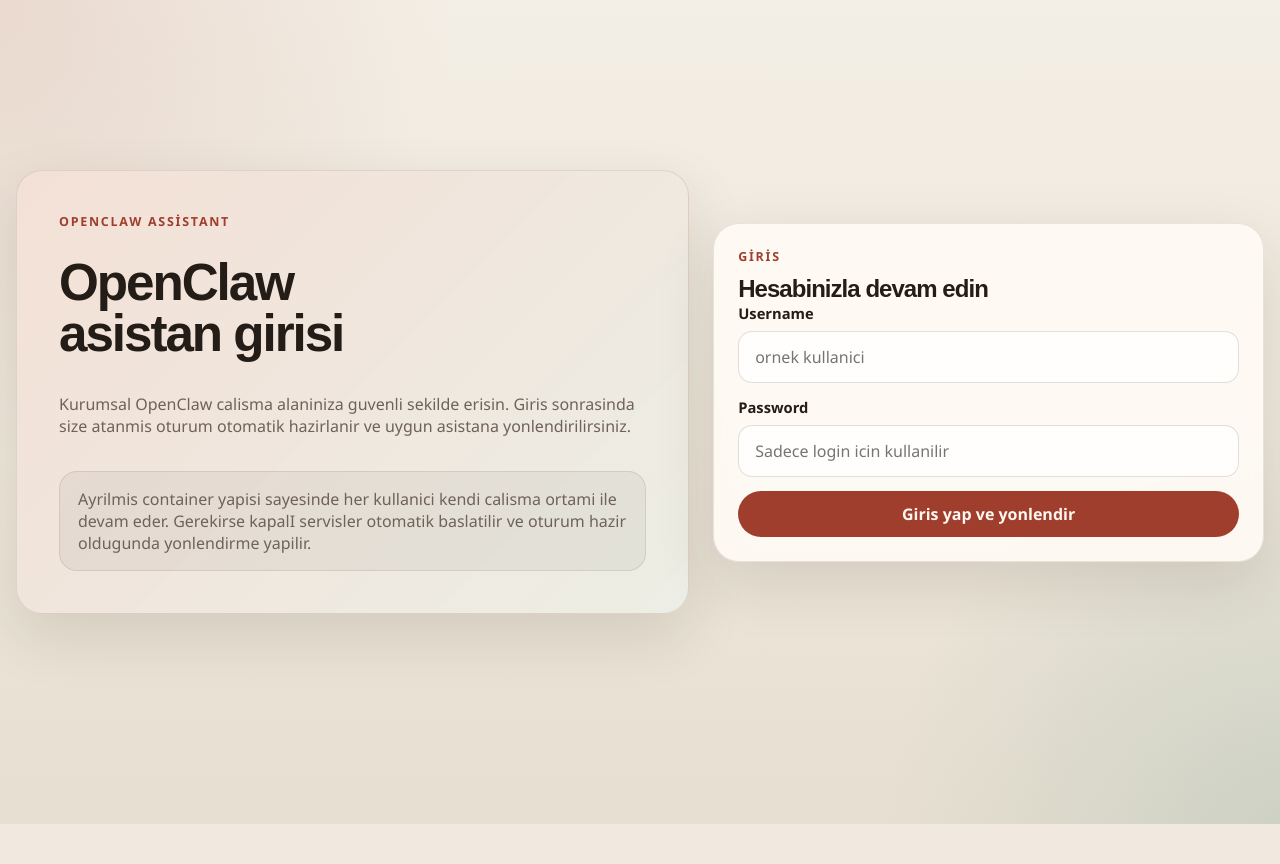
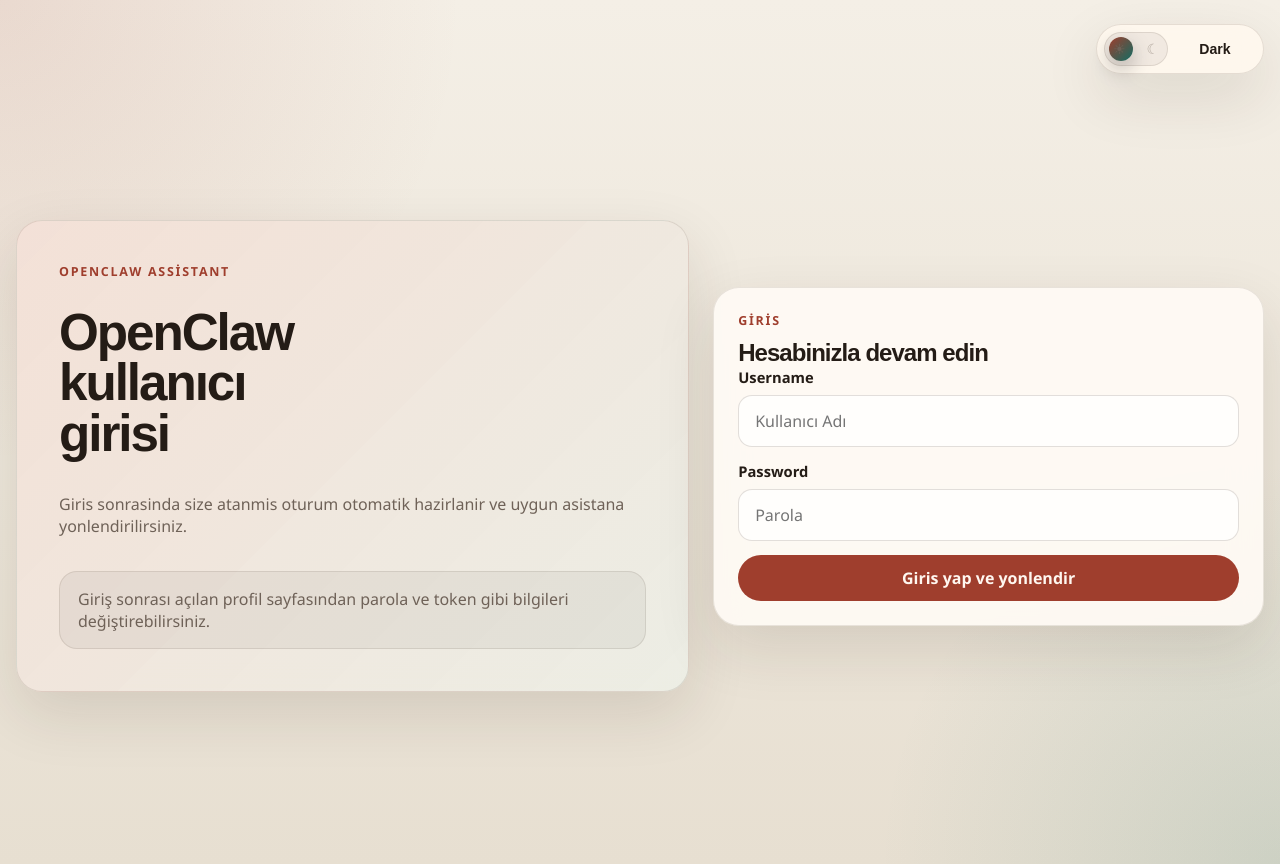
Before and after one commit to atalhatabak/openclaw-multi-instance, a Flask app: page / in a window 1280 px wide. Before the commit the page ends 824 px from the top, so only its background shows below. Run offline with Flask 3, Linux system fonts and the light colour scheme.

Commit message:
dark mode added, storage.ts patch update

```diff
--- a/static/app.js
+++ b/static/app.js
@@ -8,6 +8,67 @@
 
 function normalize(value) {
   return (value || "").toString().toLowerCase().trim();
+}
+
+function getSystemTheme() {
+  return window.matchMedia && window.matchMedia("(prefers-color-scheme: dark)").matches ? "dark" : "light";
+}
+
+function getPreferredTheme() {
+  try {
+    return localStorage.getItem("theme-preference") || getSystemTheme();
+  } catch (err) {
+    return getSystemTheme();
+  }
+}
+
+function applyTheme(theme) {
+  document.documentElement.dataset.theme = theme;
+}
+
+function setupThemeToggle() {
+  const toggle = qs("#themeToggle");
+  if (!toggle) return;
+
+  const label = qs(".theme-toggle-label", toggle);
+  const mediaQuery = window.matchMedia ? window.matchMedia("(prefers-color-scheme: dark)") : null;
+
+  const syncButton = (theme) => {
+    const isDark = theme === "dark";
+    toggle.setAttribute("aria-pressed", isDark ? "true" : "false");
+    toggle.setAttribute("title", isDark ? "Light moda gec" : "Dark moda gec");
+    if (label) {
+      label.textContent = isDark ? "Light" : "Dark";
+    }
+  };
+
+  const updateTheme = (theme, persist) => {
+    applyTheme(theme);
+    syncButton(theme);
+    if (!persist) return;
+    try {
+      localStorage.setItem("theme-preference", theme);
+    } catch (err) {
+    }
+  };
+
+  updateTheme(getPreferredTheme(), false);
+
+  toggle.addEventListener("click", () => {
+    const nextTheme = document.documentElement.dataset.theme === "dark" ? "light" : "dark";
+    updateTheme(nextTheme, true);
+  });
+
+  if (mediaQuery) {
+    mediaQuery.addEventListener("change", (event) => {
+      try {
+        const storedTheme = localStorage.getItem("theme-preference");
+        if (storedTheme) return;
+      } catch (err) {
+      }
+      updateTheme(event.matches ? "dark" : "light", false);
+    });
+  }
 }
 
 function setupUserSearch() {
@@ -85,6 +146,7 @@
 }
 
 document.addEventListener("DOMContentLoaded", () => {
+  setupThemeToggle();
   setupDashboardPreopen();
   setupUserSearch();
   setupProfileAutomation();
--- a/static/style.css
+++ b/static/style.css
@@ -15,6 +15,49 @@
   --radius-lg: 26px;
   --radius-md: 18px;
   --radius-sm: 12px;
+  --surface: rgba(255, 255, 255, 0.72);
+  --surface-strong: rgba(36, 28, 22, 0.06);
+  --surface-soft: rgba(36, 28, 22, 0.05);
+  --table-head: rgba(36, 28, 22, 0.04);
+  --ok-soft: rgba(18, 108, 99, 0.08);
+  --ok-row: rgba(18, 108, 99, 0.05);
+  --warn-soft: rgba(167, 106, 22, 0.1);
+  --danger-soft: rgba(179, 61, 51, 0.08);
+  --danger-row: rgba(179, 61, 51, 0.06);
+  --toggle-bg: rgba(255, 248, 239, 0.85);
+  --toggle-border: rgba(78, 60, 47, 0.14);
+  --toggle-thumb: linear-gradient(135deg, #9f3e2d, #126c63);
+  color-scheme: light;
+}
+
+:root[data-theme="dark"] {
+  --bg: #090807;
+  --bg-alt: #15110d;
+  --panel: rgba(19, 16, 13, 0.84);
+  --panel-strong: rgba(27, 22, 18, 0.94);
+  --text: #f5ede3;
+  --muted: #b9ad9f;
+  --line: rgba(239, 227, 213, 0.1);
+  --brand: #ec9679;
+  --brand-strong: #f5baa6;
+  --accent: #72d2c6;
+  --warn: #f0c676;
+  --danger: #f29a90;
+  --shadow: 0 28px 80px rgba(0, 0, 0, 0.5);
+  --surface: rgba(12, 10, 8, 0.9);
+  --surface-strong: rgba(255, 255, 255, 0.07);
+  --surface-soft: rgba(255, 255, 255, 0.04);
+  --table-head: rgba(255, 255, 255, 0.05);
+  --ok-soft: rgba(114, 210, 198, 0.13);
+  --ok-row: rgba(114, 210, 198, 0.07);
+  --warn-soft: rgba(240, 198, 118, 0.14);
+  --danger-soft: rgba(242, 154, 144, 0.14);
+  --danger-row: rgba(242, 154, 144, 0.08);
+  --toggle-bg: rgba(16, 13, 11, 0.96);
+  --toggle-border: rgba(239, 227, 213, 0.1);
+  --toggle-track: rgba(255, 255, 255, 0.06);
+  --toggle-thumb: linear-gradient(135deg, #f5baa6, #72d2c6);
+  color-scheme: dark;
 }
 
 * {
@@ -40,6 +83,98 @@
 .layout {
   width: min(1320px, calc(100% - 32px));
   margin: 24px auto 40px;
+}
+
+.layout-head {
+  display: flex;
+  justify-content: flex-end;
+  margin-bottom: 14px;
+}
+
+.theme-toggle {
+  display: inline-flex;
+  align-items: center;
+  gap: 10px;
+  padding: 7px 11px 7px 7px;
+  border: 1px solid var(--toggle-border);
+  border-radius: 999px;
+  background: var(--toggle-bg);
+  box-shadow: var(--shadow);
+  color: var(--text);
+  backdrop-filter: blur(16px);
+  cursor: pointer;
+  transition: transform 160ms ease, border-color 160ms ease, background-color 160ms ease;
+}
+
+.theme-toggle:hover {
+  transform: translateY(-1px);
+}
+
+.theme-toggle:focus-visible {
+  outline: 2px solid rgba(18, 108, 99, 0.34);
+  outline-offset: 3px;
+}
+
+.theme-toggle-track {
+  position: relative;
+  width: 64px;
+  height: 34px;
+  border-radius: 999px;
+  display: flex;
+  align-items: center;
+  justify-content: space-between;
+  padding: 0 8px;
+  background: var(--toggle-track, var(--surface-strong));
+  border: 1px solid var(--line);
+}
+
+.theme-toggle-icon {
+  position: relative;
+  z-index: 1;
+  font-size: 0.88rem;
+  line-height: 1;
+  color: var(--muted);
+  transition: color 160ms ease, opacity 160ms ease;
+}
+
+.theme-toggle-icon-sun {
+  opacity: 1;
+}
+
+.theme-toggle-icon-moon {
+  opacity: 0.45;
+}
+
+.theme-toggle-thumb {
+  position: absolute;
+  top: 4px;
+  left: 4px;
+  width: 24px;
+  height: 24px;
+  border-radius: 50%;
+  background: var(--toggle-thumb);
+  box-shadow: 0 8px 20px rgba(0, 0, 0, 0.28);
+  transform: translateX(0);
+  transition: transform 180ms ease, box-shadow 180ms ease;
+}
+
+:root[data-theme="dark"] .theme-toggle-thumb {
+  transform: translateX(30px);
+}
+
+:root[data-theme="dark"] .theme-toggle-icon-sun {
+  opacity: 0.45;
+}
+
+:root[data-theme="dark"] .theme-toggle-icon-moon {
+  opacity: 1;
+  color: var(--text);
+}
+
+.theme-toggle-label {
+  font-size: 0.88rem;
+  font-weight: 700;
+  min-width: 74px;
 }
 
 .login-shell {
--- a/templates/base.html
+++ b/templates/base.html
@@ -4,11 +4,40 @@
   <meta charset="utf-8">
   <meta name="viewport" content="width=device-width, initial-scale=1">
   <title>{% block title %}OpenClaw Multi User{% endblock %}</title>
+  <script>
+    (function () {
+      try {
+        const storedTheme = localStorage.getItem("theme-preference");
+        const systemPrefersDark = window.matchMedia && window.matchMedia("(prefers-color-scheme: dark)").matches;
+        const theme = storedTheme || (systemPrefersDark ? "dark" : "light");
+        document.documentElement.dataset.theme = theme;
+      } catch (err) {
+        document.documentElement.dataset.theme = "light";
+      }
+    })();
+  </script>
   <link rel="stylesheet" href="{{ url_for('static', filename='style.css') }}">
   <script defer src="{{ url_for('static', filename='app.js') }}"></script>
 </head>
 <body>
   <div class="layout">
+    <div class="layout-head">
+      <button
+        class="theme-toggle"
+        type="button"
+        id="themeToggle"
+        aria-label="Tema degistir"
+        aria-live="polite"
+        title="Light ve dark mode arasinda gecis yap"
+      >
+        <span class="theme-toggle-track">
+          <span class="theme-toggle-icon theme-toggle-icon-sun" aria-hidden="true">☀</span>
+          <span class="theme-toggle-thumb"></span>
+          <span class="theme-toggle-icon theme-toggle-icon-moon" aria-hidden="true">☾</span>
+        </span>
+        <span class="theme-toggle-label">Dark modeaa</span>
+      </button>
+    </div>
     {% block body %}{% endblock %}
   </div>
 </body>
--- a/templates/login.html
+++ b/templates/login.html
@@ -6,14 +6,13 @@
   <main class="login-shell">
     <section class="hero-card">
       <p class="eyebrow">OpenClaw Assistant</p>
-      <h1>OpenClaw asistan girisi</h1>
+      <h1 >OpenClaw kullanıcı girisi</h1>
       <p class="muted">
-        Kurumsal OpenClaw calisma alaniniza guvenli sekilde erisin. Giris sonrasinda size atanmis
+        Giris sonrasinda size atanmis
         oturum otomatik hazirlanir ve uygun asistana yonlendirilirsiniz.
       </p>
       <div class="hero-note">
-        Ayrilmis container yapisi sayesinde her kullanici kendi calisma ortami ile devam eder.
-        Gerekirse kapalI servisler otomatik baslatilir ve oturum hazir oldugunda yonlendirme yapilir.
+        Giriş sonrası açılan profil sayfasından parola ve token gibi bilgileri değiştirebilirsiniz.
       </div>
     </section>
 
@@ -38,11 +37,11 @@
       <form method="post" action="{{ url_for('web.login') }}" class="form-grid" data-preopen-dashboard="1">
         <label class="field">
           <span>Username</span>
-          <input type="text" name="username" placeholder="ornek kullanici" required>
+          <input type="text" name="username" placeholder="Kullanıcı Adı" required>
         </label>
         <label class="field">
           <span>Password</span>
-          <input type="password" name="password" placeholder="Sadece login icin kullanilir" required>
+          <input type="password" name="password" placeholder="Parola" required>
         </label>
         <button class="btn primary" type="submit">Giris yap ve yonlendir</button>
       </form>
```
Also changed, not shown: other parts of static/style.css (+20 -12 lines), 2 other files.
